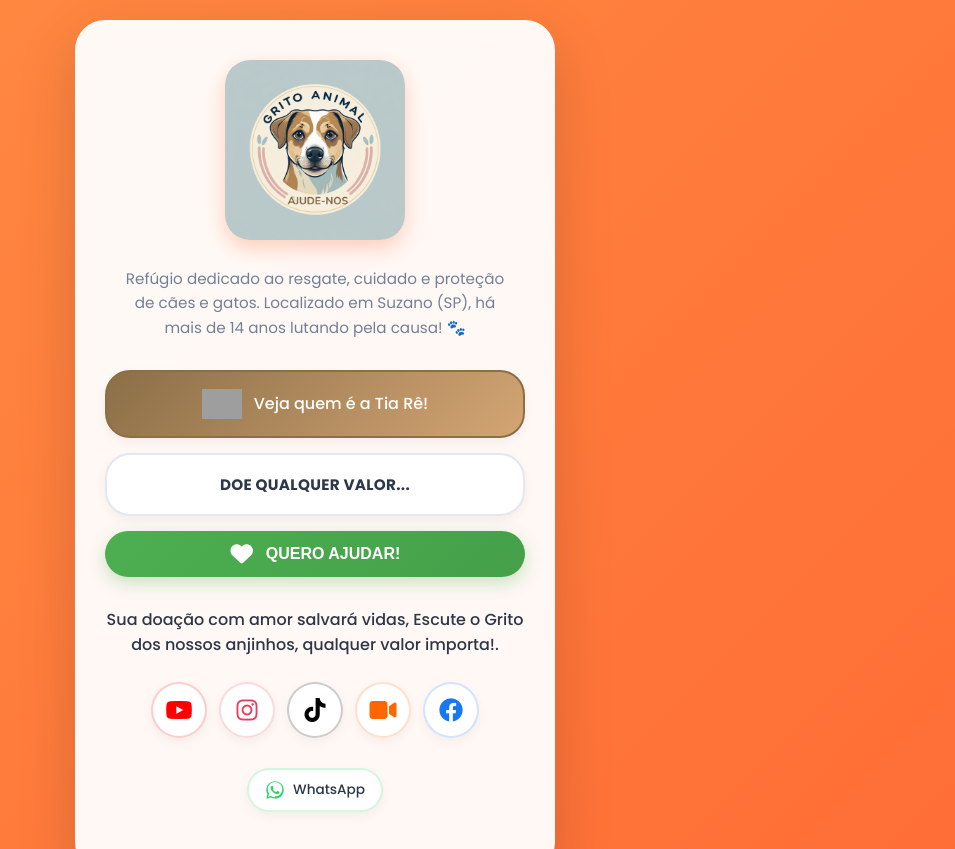
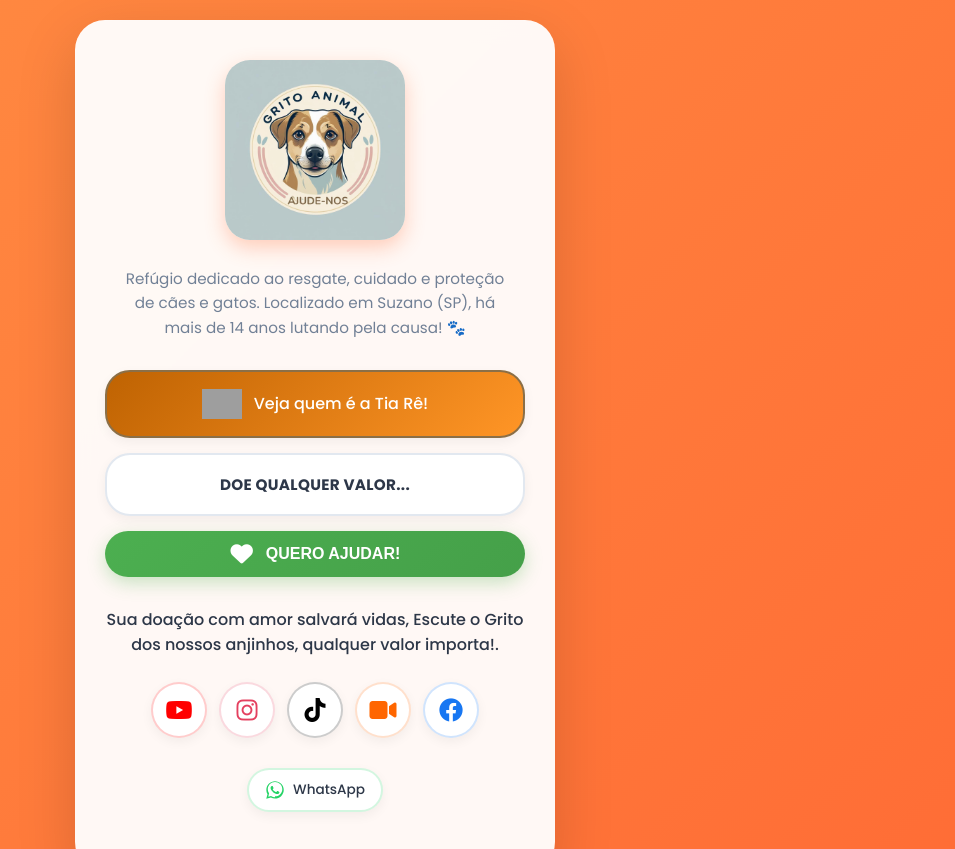
Before and after one commit to siliconsevenmkt-ctrl/FTR, a plain HTML site: page index.html in a window 1280 px wide. Shown: the top 849 px of the page, without its empty margins (325-1280 px from the left). Drawn offline with Linux system fonts and the light colour scheme; grey boxes are pictures that could not be loaded.

Commit message:
Update style.css

```diff
--- a/css/style.css
+++ b/css/style.css
@@ -343,7 +343,7 @@ body {
 
 /* Botão Ajude a Vó Áurea com cor principal */
 .link-button.help-button {
-    background: linear-gradient(135deg, #8B6F47 0%, #D4A574 100%);
+    background: linear-gradient(135deg, #bf6302 0%, #ff9526 100%);
     border-color: #8B6F47;
     color: #ffffff;
 }
```
